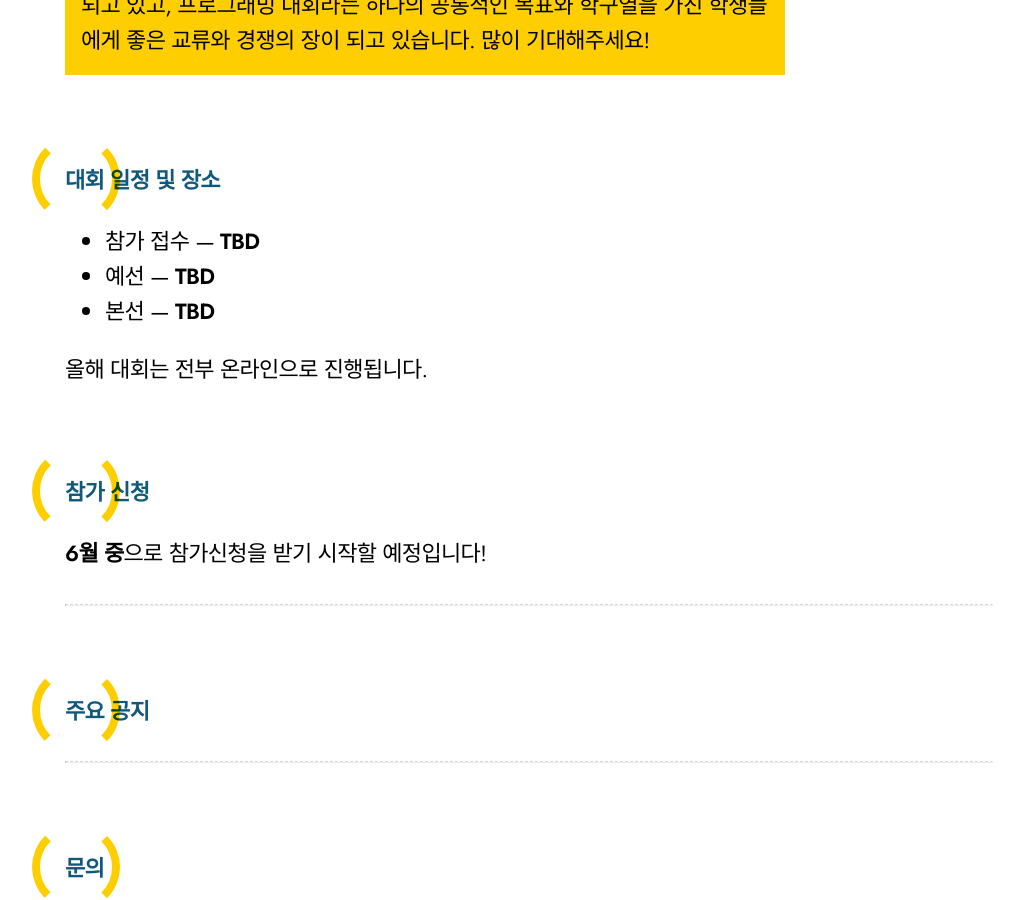
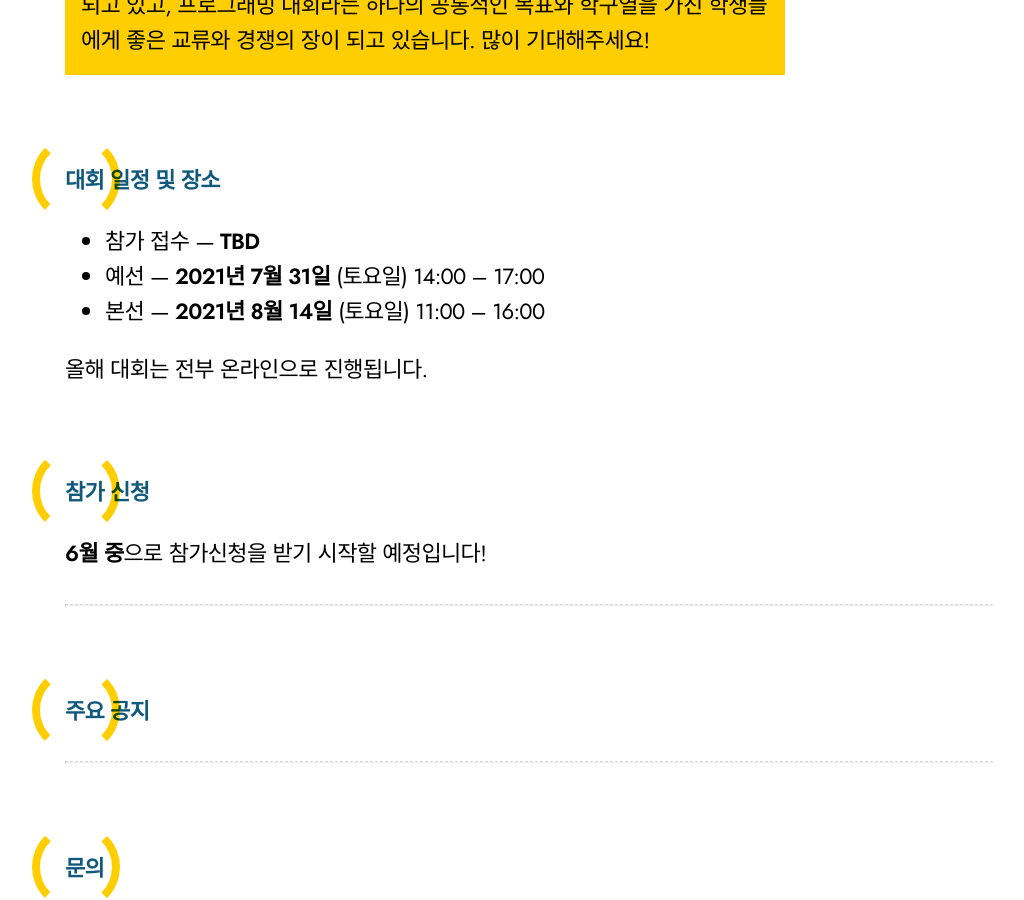
Before and after one commit to ucpcc/2021, a Jekyll site: the page built from index.md, in a window 1280 px wide and 900 px high, scrolled down 1243 px. Shown: the whole window, without its empty margins (111-1135 px from the left). Built offline with Jekyll 4.4.1, drawn with Linux system fonts in a browser that asks for light colours.

Commit message:
Update index.md

```diff
--- a/index.md
+++ b/index.md
@@ -6,8 +6,8 @@ title: UCPC 2021
 ## 대회 일정 및 장소
 
  * 참가 접수 --- **TBD**
- * 예선 --- **TBD**
- * 본선 --- **TBD**
+ * 예선 --- **2021년 7월 31일** (토요일) 14:00 -- 17:00
+ * 본선 --- **2021년 8월 14일** (토요일) 11:00 -- 16:00
 
 올해 대회는 전부 온라인으로 진행됩니다.
 
```
